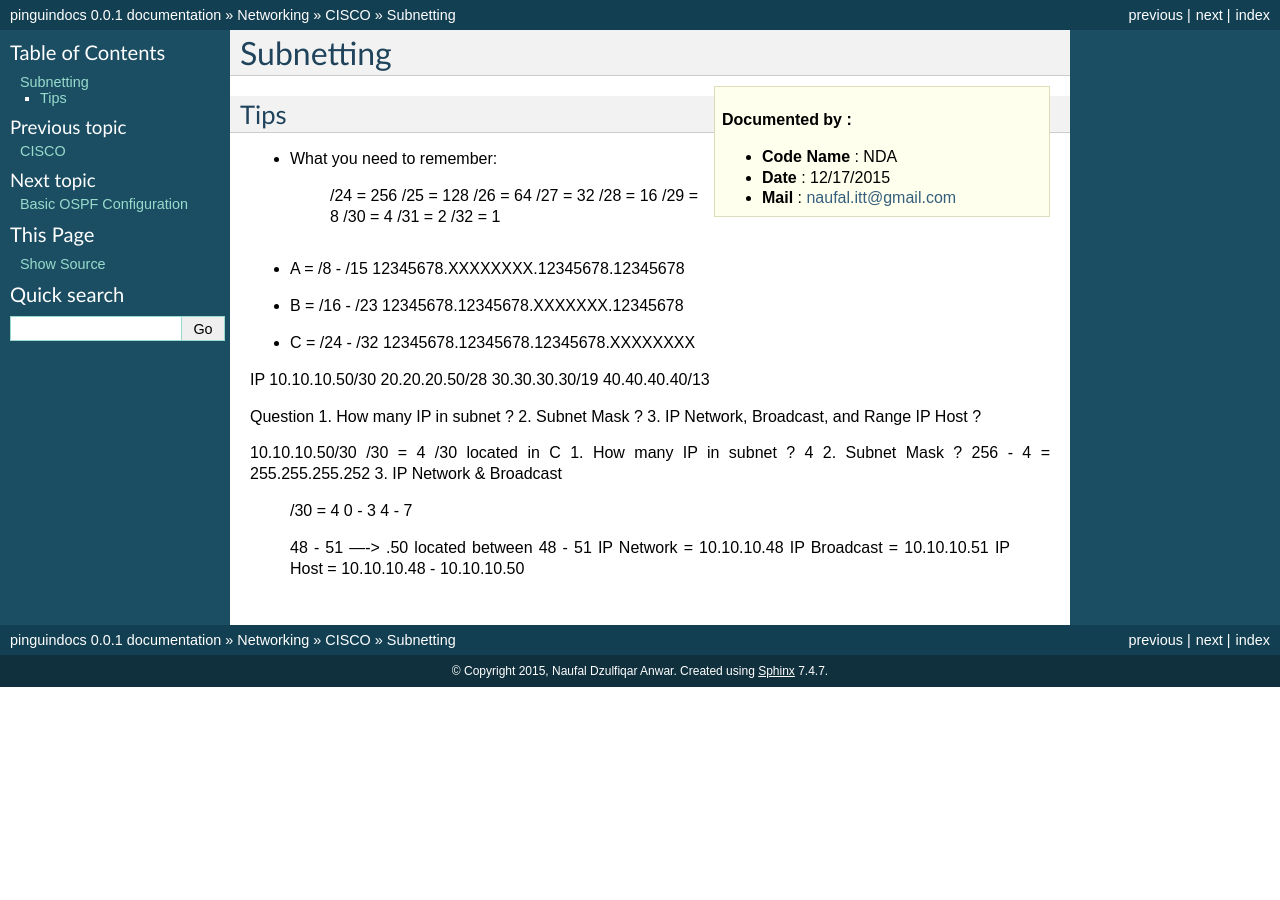
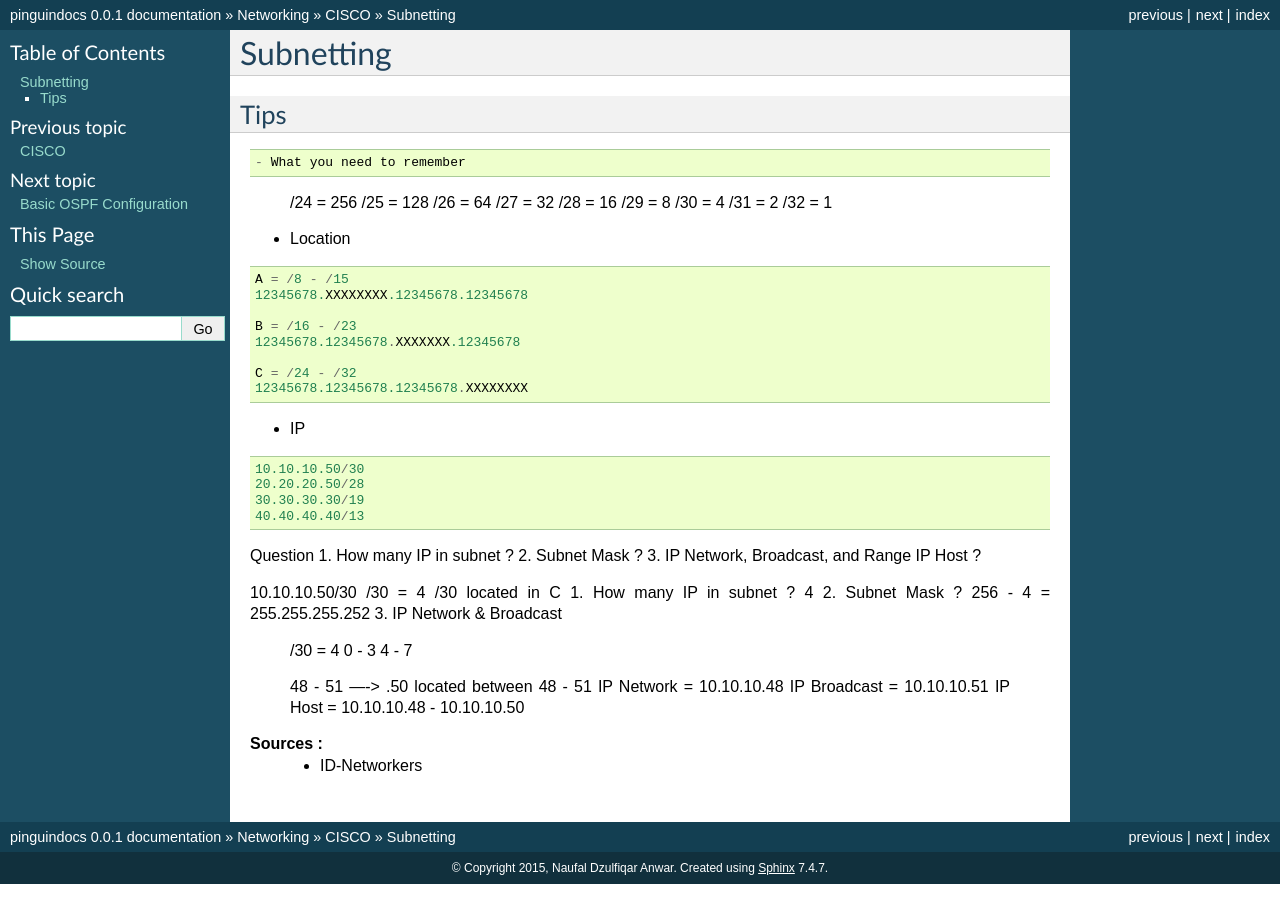
Before and after one commit to ijulele/pinguindocs, a Sphinx documentation site: the page built from docs/source/subnetting.rst, in a window 1280 px wide. Built offline with Sphinx 7.4.7, drawn with Linux system fonts in a browser that asks for light colours.

Commit message:
Update subnetting.rst

```diff
--- a/docs/source/subnetting.rst
+++ b/docs/source/subnetting.rst
@@ -1,20 +1,11 @@
 Subnetting
 ==========
 
-.. sidebar:: Documented by :
-
-     * **Code Name**    : NDA
-     * **Date** 	: 12/17/2015
-     * **Mail** 	: naufal.itt@gmail.com
-
-
-
-
 Tips
 ----
+::
 
-- What you need to remember:
-
+- What you need to remember
     /24 = 256
     /25 = 128
     /26 = 64
@@ -25,22 +16,26 @@ Tips
     /31 = 2
     /32 = 1
 
+- Location
+::
 
-- A = /8 - /15
+  A = /8 - /15
   12345678.XXXXXXXX.12345678.12345678
 
-- B = /16 - /23
+  B = /16 - /23
   12345678.12345678.XXXXXXX.12345678
 
-- C = /24 - /32
+  C = /24 - /32
   12345678.12345678.12345678.XXXXXXXX
 
 
-IP
-10.10.10.50/30
-20.20.20.50/28
-30.30.30.30/19
-40.40.40.40/13
+- IP
+::
+
+    10.10.10.50/30
+    20.20.20.50/28
+    30.30.30.30/19
+    40.40.40.40/13
 
 Question
 1. How many IP in subnet ?
@@ -62,3 +57,6 @@ Question
     IP Network = 10.10.10.48
     IP Broadcast = 10.10.10.51
     IP Host = 10.10.10.48 - 10.10.10.50
+
+**Sources :**
+ * ID-Networkers
```
